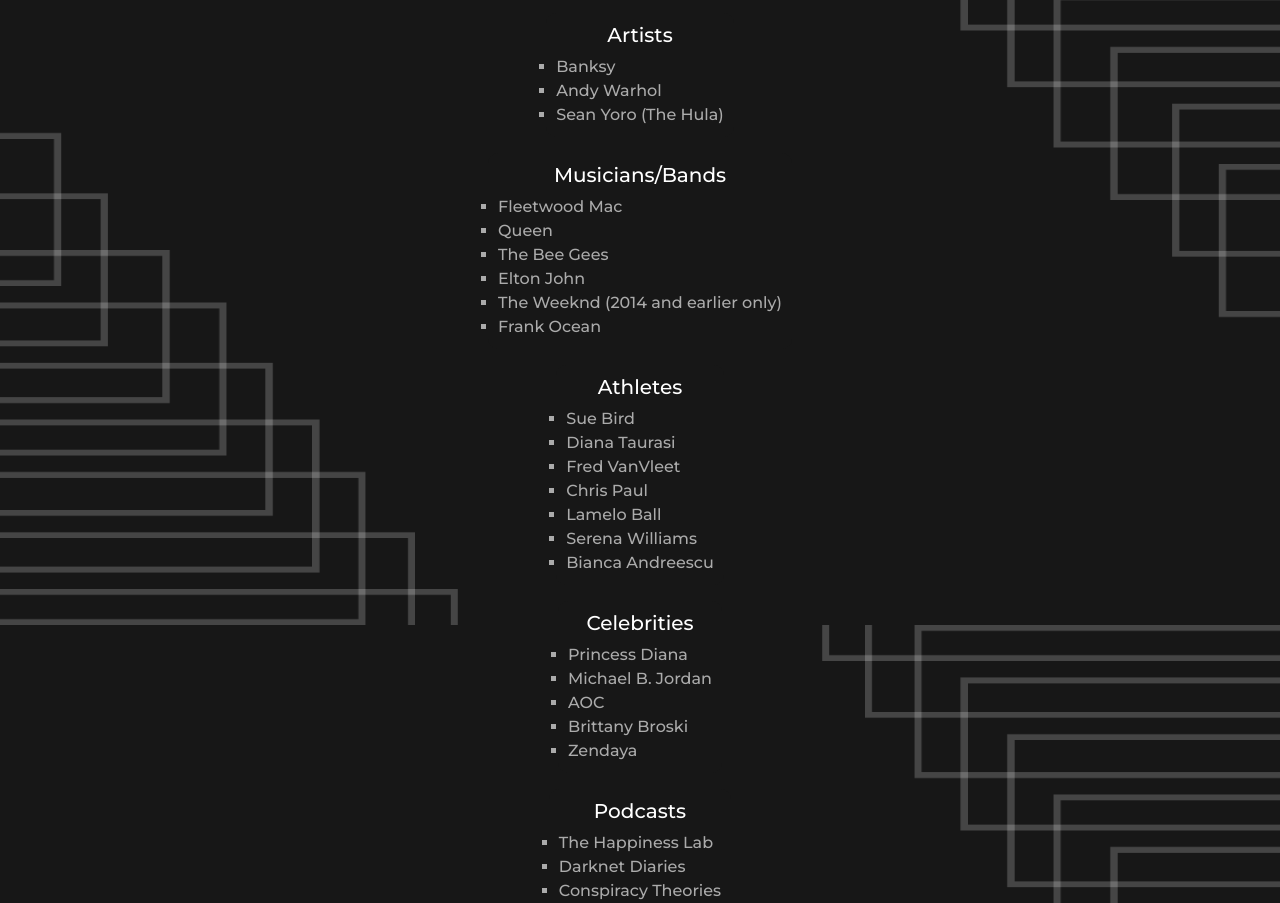
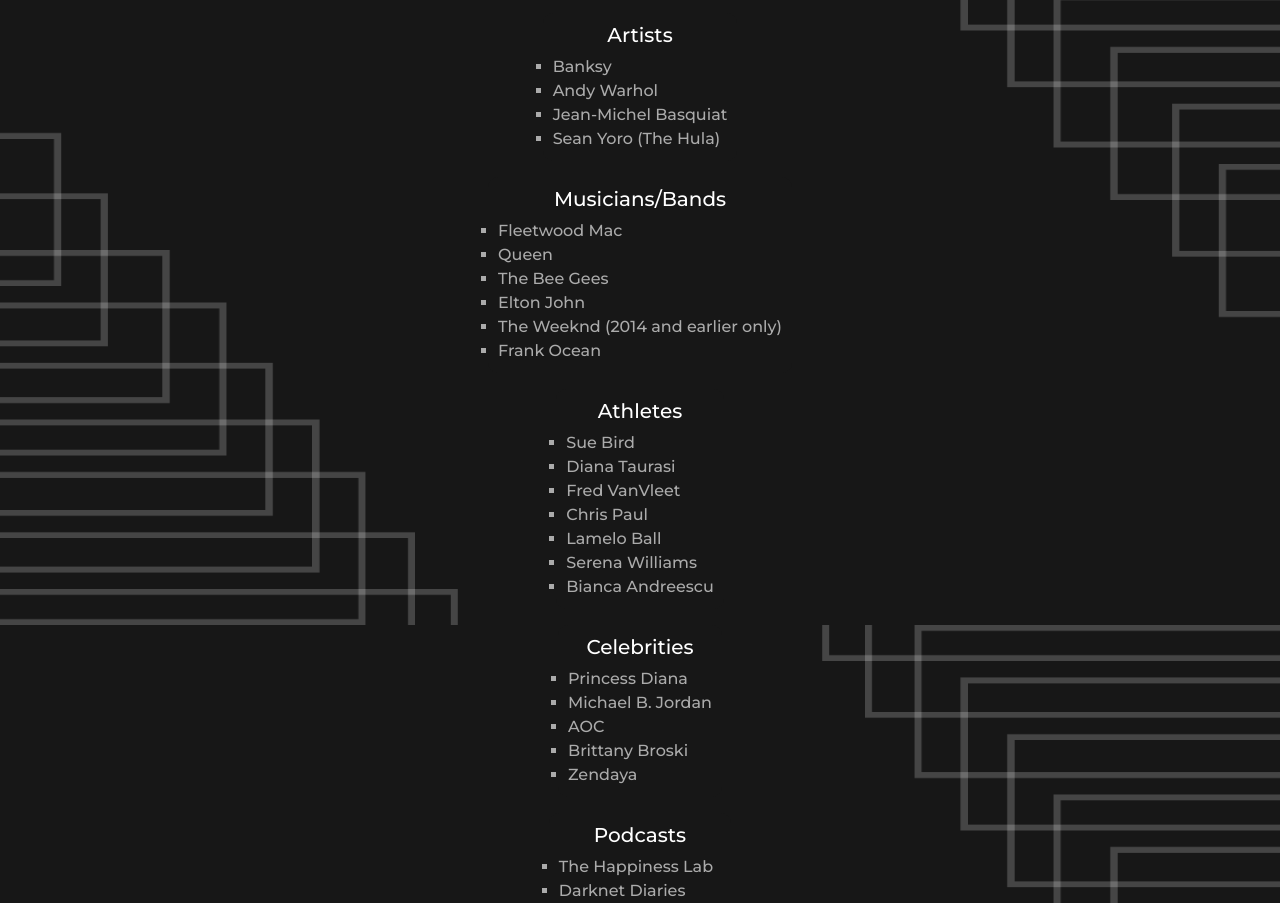
Before and after one commit to emmajonas/emmajonas.github.io, a plain HTML site: page aboutme.html in a window 1280 px wide. Shown: the part 975-1878 px from the top of the page. Drawn offline with nearby package versions, Linux system fonts and the light colour scheme.

Commit message:
updated about me

```diff
--- a/aboutme.html
+++ b/aboutme.html
@@ -71,6 +71,7 @@
                 <h5>Artists</h5>
                 <li>Banksy</li>
                 <li>Andy Warhol</li>
+                <li>Jean-Michel Basquiat</li>
                 <li>Sean Yoro (The Hula)</li>
             </ul>
             <ul>
```
